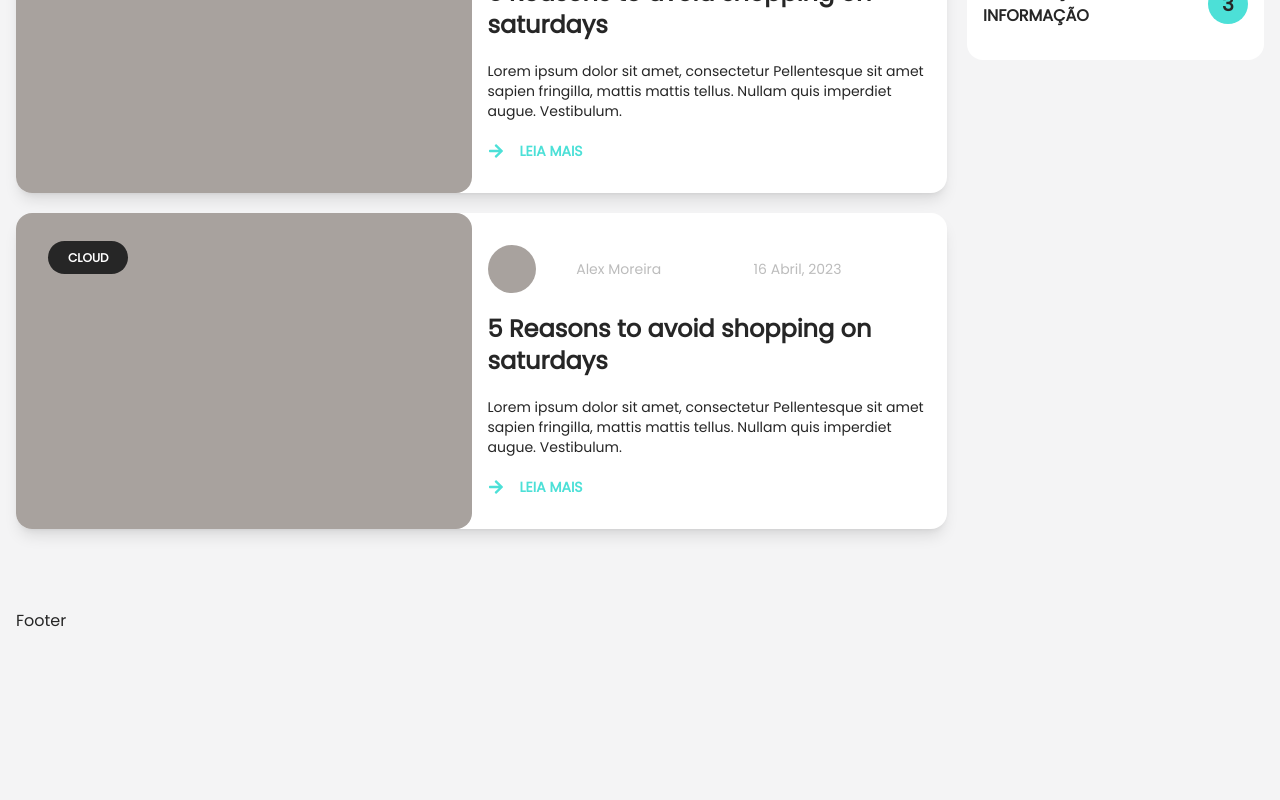
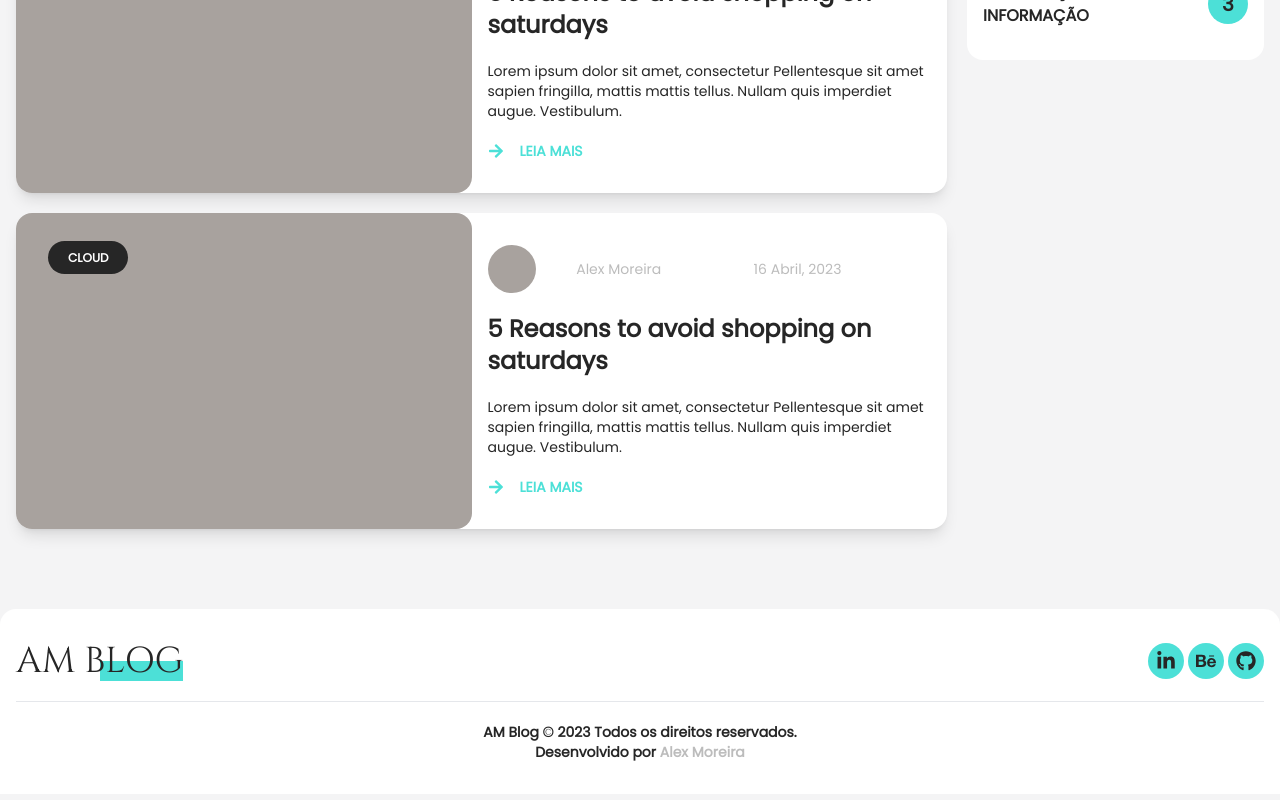
Before and after one commit to MoreiraAlex/AM-Blog, a Next.js app: page / in a window 1280 px wide. Shown: the part 3119-3919 px from the top of the page. Before the commit the page ends 3768 px from the top, so only its background shows below. Built offline with nearby package versions, Linux system fonts and the light colour scheme.

Commit message:
Adicionando footer

```diff
--- a/src/app/layout.tsx
+++ b/src/app/layout.tsx
@@ -1,6 +1,9 @@
 import { Categories, Header, LateralBar } from '@/components';
 import './globals.css';
 import { Poppins } from 'next/font/google';
+import { Logo } from '@/components/logo';
+import Link from 'next/link';
+import { FaBehance, FaGithub, FaLinkedinIn } from 'react-icons/fa';
 
 export const metadata = {
   title: 'Am Blog',
@@ -29,7 +32,49 @@ export default function RootLayout({
             {children}
           </div>
         </main>
-        <footer>Footer</footer>
+        <footer className='-m-4 bg-white rounded-tl-2xl rounded-tr-2xl'>
+          <div className='container mx-auto px-4 py-8 flex flex-col items-center space-y-5'>
+            <div className='flex items-center flex-col space-y-3 lg:space-y-0 lg:flex-row lg:justify-between lg:w-full'>
+              <Logo />
+              <div className='flex items-center justify-center space-x-1 md:justify-start lg:justify-center'>
+                <Link
+                  href='#'
+                  className='bg-ligth-theme-100 rounded-full p-2 hover:text-white hover:bg-ligth-theme-200 duration-300'
+                >
+                  <FaLinkedinIn className='md:text-xl' />
+                </Link>
+                <Link
+                  href='#'
+                  className='bg-ligth-theme-100 rounded-full p-2 hover:text-white hover:bg-ligth-theme-200 duration-300'
+                >
+                  <FaBehance className='md:text-xl' />
+                </Link>
+                <Link
+                  href='#'
+                  className='bg-ligth-theme-100 rounded-full p-2 hover:text-white hover:bg-ligth-theme-200 duration-300'
+                >
+                  <FaGithub className='md:text-xl' />
+                </Link>
+              </div>
+            </div>
+            <hr className='w-full' />
+            <div className='flex flex-col items-center justify-center text-center'>
+              <span className='text-sm font-bold'>
+                AM Blog &copy; 2023 Todos os direitos reservados.
+              </span>
+              <span className='text-sm font-bold'>
+                Desenvolvido por{' '}
+                <a
+                  className='text-ligth-basic-200 hover:text-ligth-basic-100'
+                  href='https://github.com/MoreiraAlex'
+                  target='_blank'
+                >
+                  Alex Moreira
+                </a>
+              </span>
+            </div>
+          </div>
+        </footer>
       </body>
     </html>
   );
```
